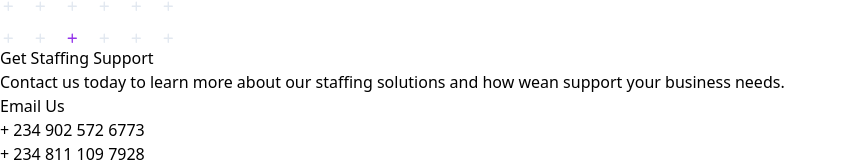
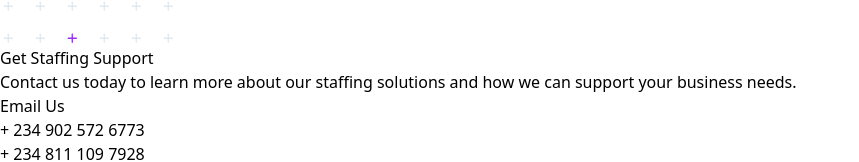
Before and after one commit to Victor-Olufade/victor-olufade.github.io, a React (Vite) app: page / in a window 1280 px wide. Shown: the part 5111-5273 px from the top of the page, without its empty margins (0-859 px from the left). Built offline with nearby package versions, Linux system fonts and the light colour scheme.

Commit message:
Typo-Update

```diff
--- a/src/components/Support/index.tsx
+++ b/src/components/Support/index.tsx
@@ -9,7 +9,7 @@ const Index = () => {
         </p>
         <p className="text-white text-center font-normal text-lg leading-[28.8px]">
           Contact us today to learn more about our staffing solutions and how
-          wean support your business needs.
+          we can support your business needs.
         </p>
         <button
           className="bg-[#2563EB] border-2 border-[#2563EB] w-[40%] lg:w-auto  text-white rounded font-normal text-[16px] p-4"
```
